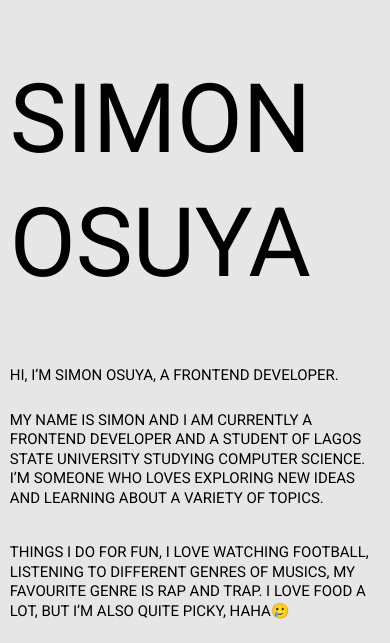
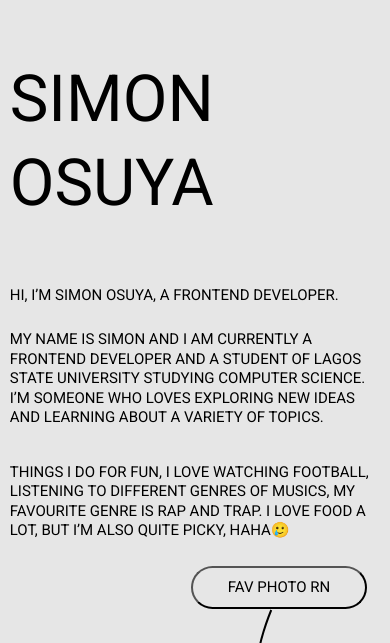
Before and after one commit to sensimon99/profile, a plain HTML site: page index.html in a window 390 px wide. Shown: the part 181-824 px from the top of the page. Drawn offline with Linux system fonts and the light colour scheme; files whose address does not match are found by name.

Commit message:
Update styles.css

```diff
--- a/styles.css
+++ b/styles.css
@@ -189,7 +189,7 @@ a {
         font-size: 15px;
     }
     .name {
-        font-size: 96px;
+        font-size: 65px;
         padding-bottom: 60px;
     }
     .intro {
```
